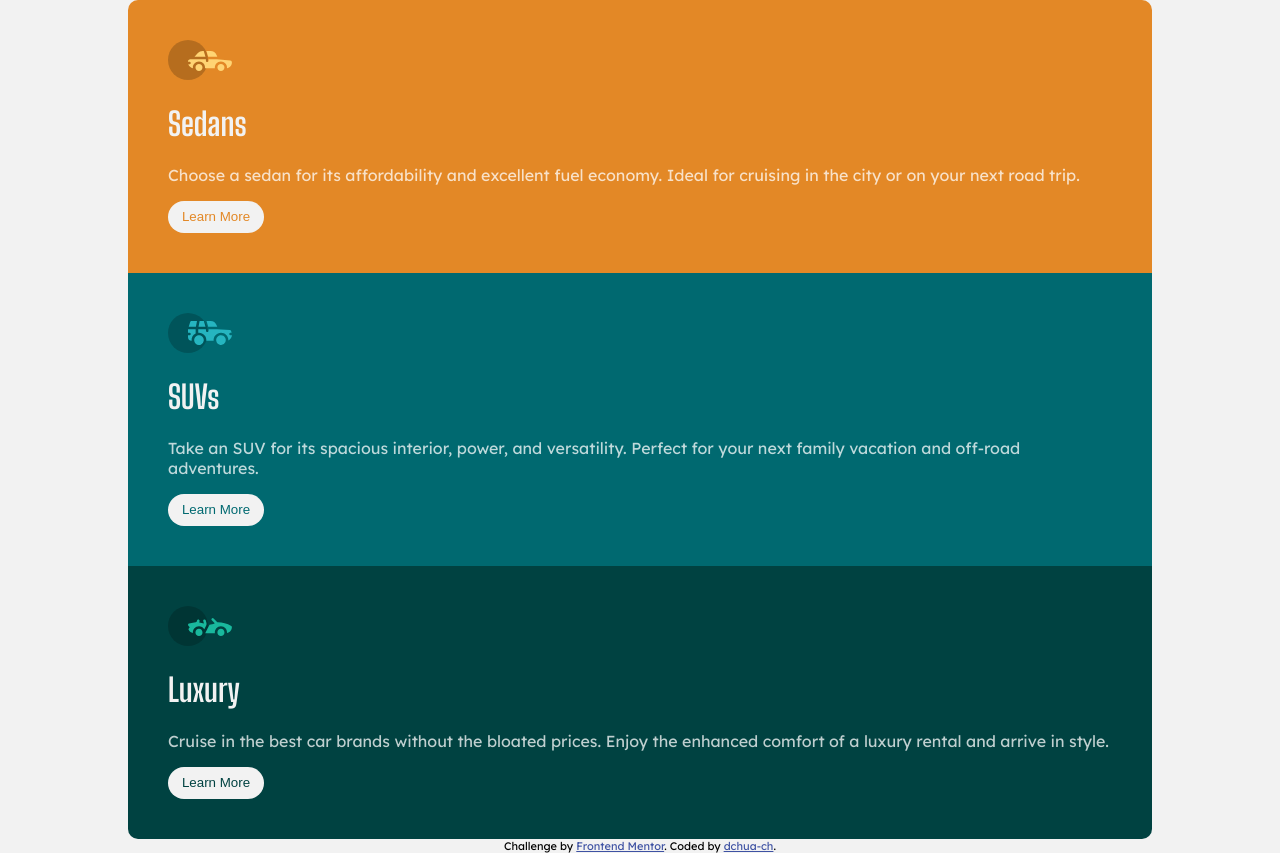
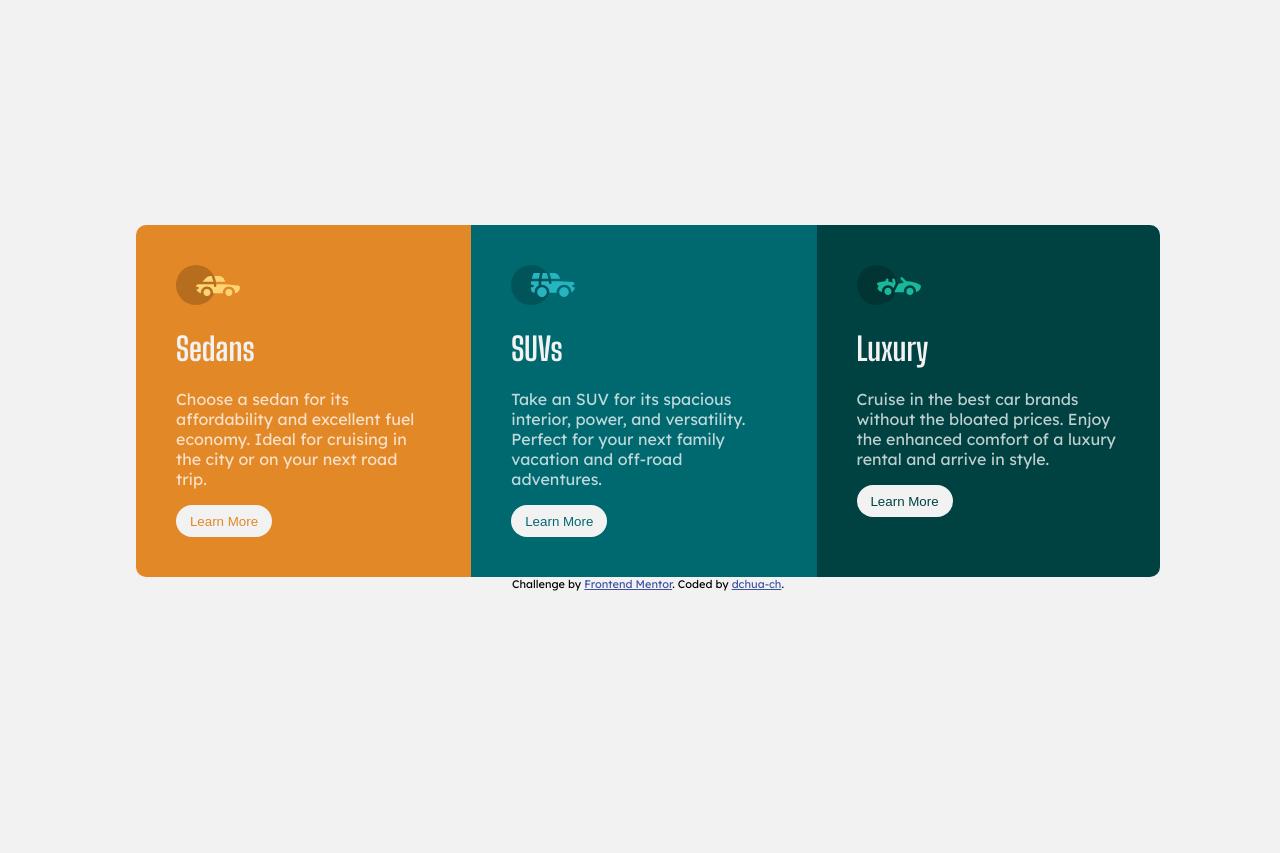
Before and after one commit to dchua-ch/3-column-preview-card, a plain HTML site: page index.html in a window 1280 px wide. After the commit the page ends 816 px from the top, so only its background shows below. Drawn offline with Linux system fonts and the light colour scheme.

Commit message:
added media query for desktop layout. changed flex-direction and border radii of card accordingly

```diff
--- a/styles.css
+++ b/styles.css
@@ -15,23 +15,20 @@ body {
     font-family: 'Lexend Deca', sans-serif;
     background-color: var(--headings-buttons-color);
     /* height:100vh; this seems to screw up the height of flex-container
-    causes body to be shorter than flex-container*/
+    causes body to be shorter than flex-container. This in turn, causes top
+    of flex-container content to be cut-off*/
     width: 100vw;
     display:flex;
     flex-direction: column;
     align-items: center;
     justify-content: center;
-    margin:0;
+    /* margin:0; */
 }
 
 .flex-container {
     display:flex;
     flex-direction: column;
     width: 80%;
-
-
-
-
 }
 
 .text-container {
@@ -118,3 +115,23 @@ button {
 .attribution a {
     color: hsl(228, 45%, 44%);
 }
+
+/* Work on desktop layout here */
+@media screen and (min-width: 650px){
+    body{
+        height: 100vh;
+    }
+
+    .flex-container{
+        flex-direction: row;
+    }
+
+    .sedan{
+        border-radius: 10px 0 0 10px;
+    }
+
+    .luxury{
+        border-radius: 0 10px 10px 0;
+    }
+
+}
```
